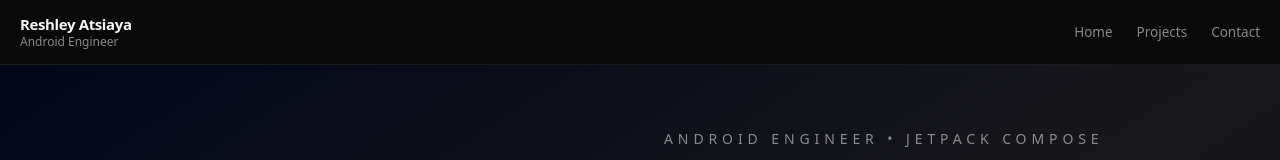
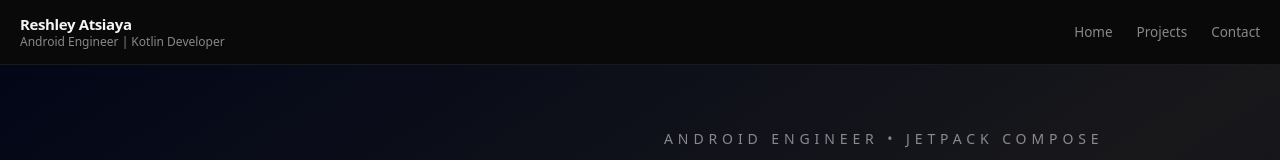
Before and after one commit to ReshMadeIt/My-Portfolio, a Next.js app: page / in a window 1280 px wide. Shown: the top 160 px of the page. Built offline with nearby package versions, Linux system fonts and the light colour scheme.

Commit message:
update navbar

```diff
--- a/app/components/Navbar.jsx
+++ b/app/components/Navbar.jsx
@@ -6,7 +6,7 @@ export default function Navbar() {
           <a href="/" className="text-[15px] font-semibold tracking-tight text-[#f5f5f5]">
             Reshley Atsiaya
           </a>
-          <span className="mt-1 text-[12px] text-[#888]">Android Engineer</span>
+          <span className="mt-1 text-[12px] text-[#888]">Android Engineer | Kotlin Developer</span>
         </div>
 
         <div className="ml-auto flex items-center gap-6 text-[13.5px] text-[#888]">
```
